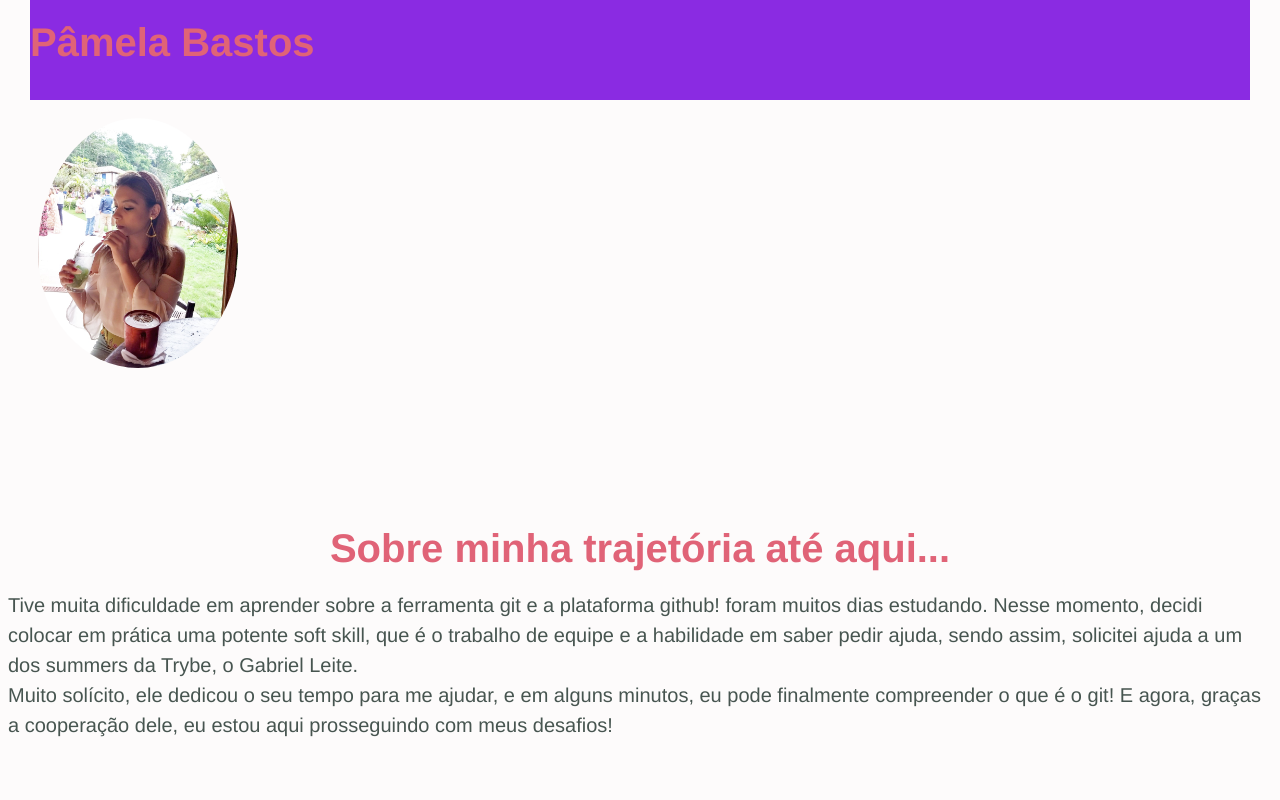
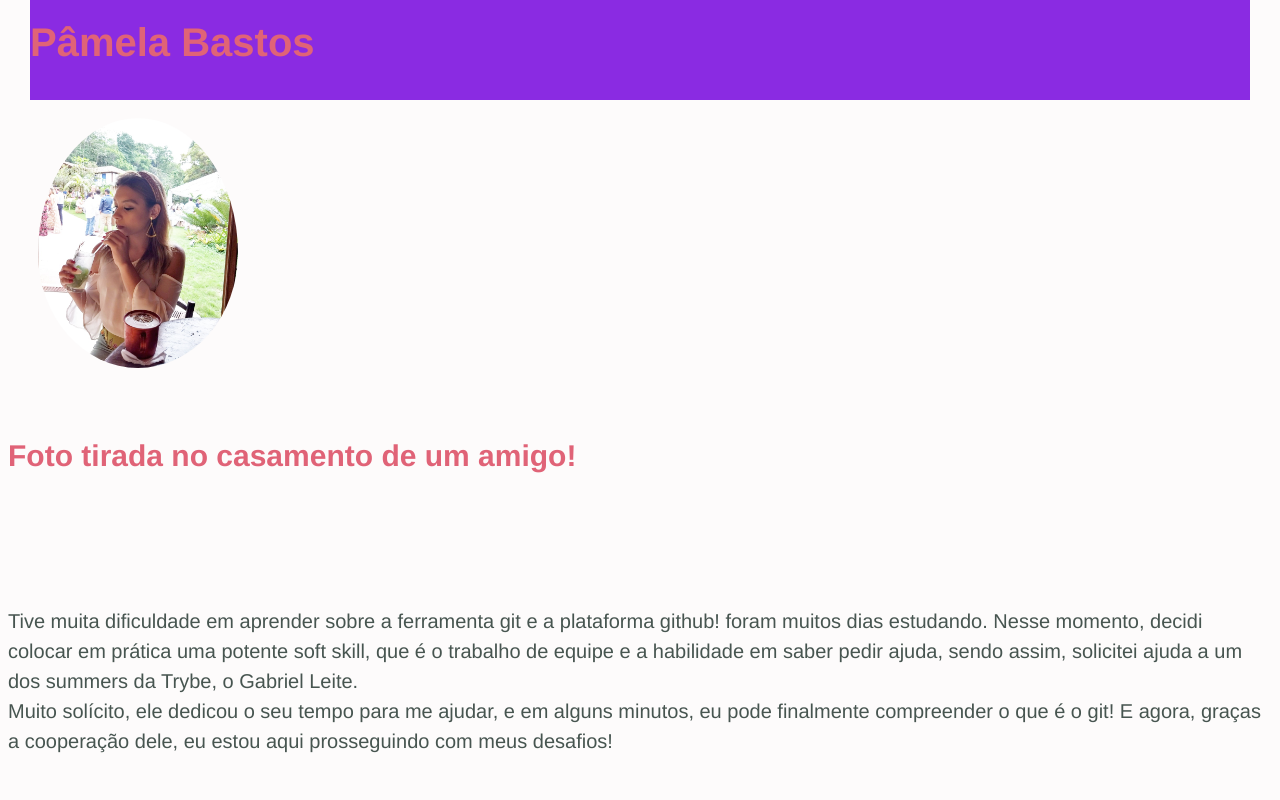
Before and after one commit to pambastos/pambastos.github.io, a plain HTML site: page index.html in a window 1280 px wide. Shown: the top 800 px of the page. Drawn offline with Linux system fonts and the light colour scheme.

Commit message:
alterando

```diff
--- a/index.html
+++ b/index.html
@@ -13,11 +13,10 @@
     <br>
     <br>
     <img id="minha_foto" alt="foto_de_Pâmela_Bastos" src="eu2.jpg" width="200px">
+    <h2 class="header">Foto tirada no casamento de um amigo!</h2>
     <br>
     <br>
     <br>
-    <br>
-    <h1 class="header">Sobre minha trajetória até aqui...</h1>
   <article>
     <p>Tive muita dificuldade em aprender sobre a ferramenta git e a plataforma github! foram muitos dias estudando.
       Nesse momento, decidi colocar em prática uma potente soft
```
